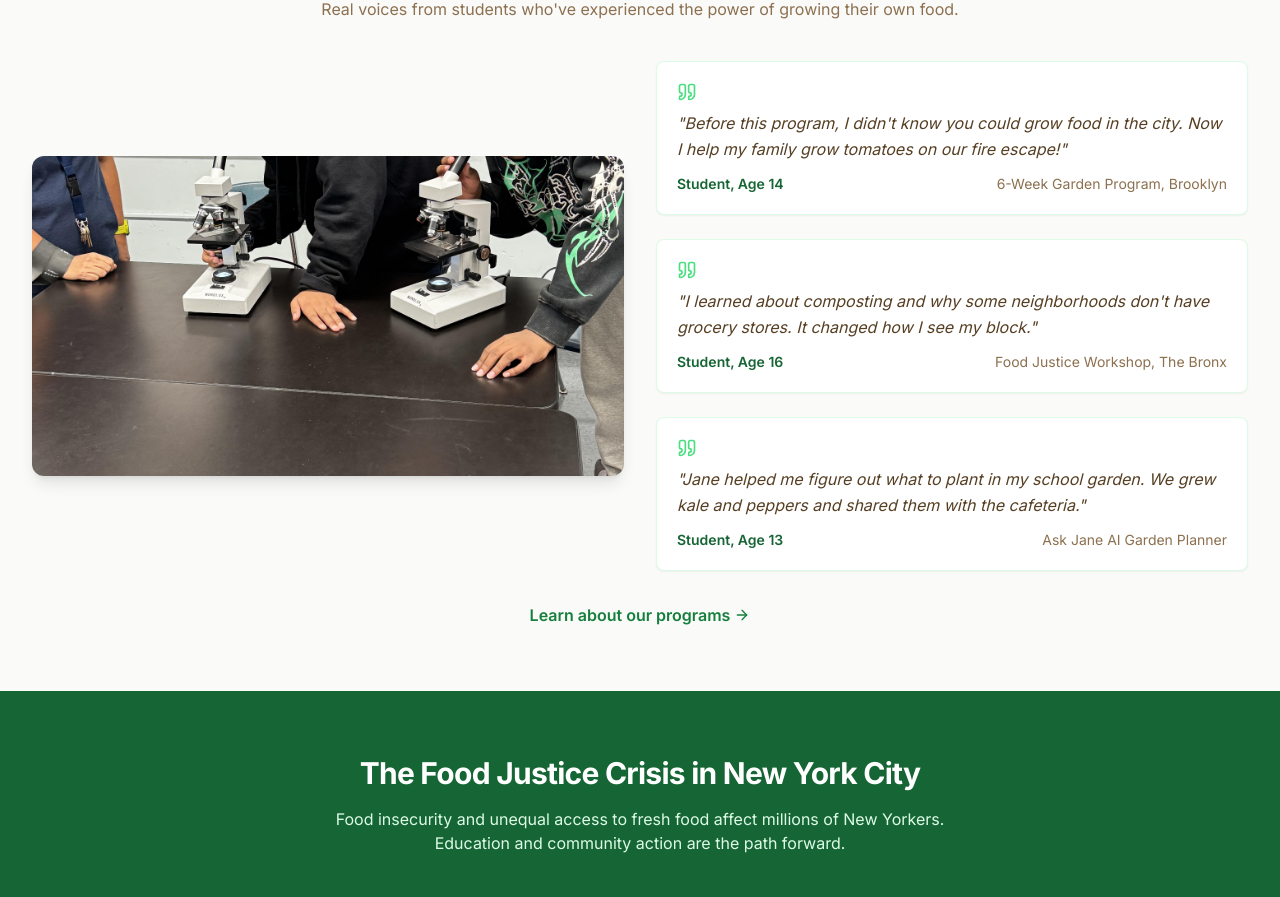
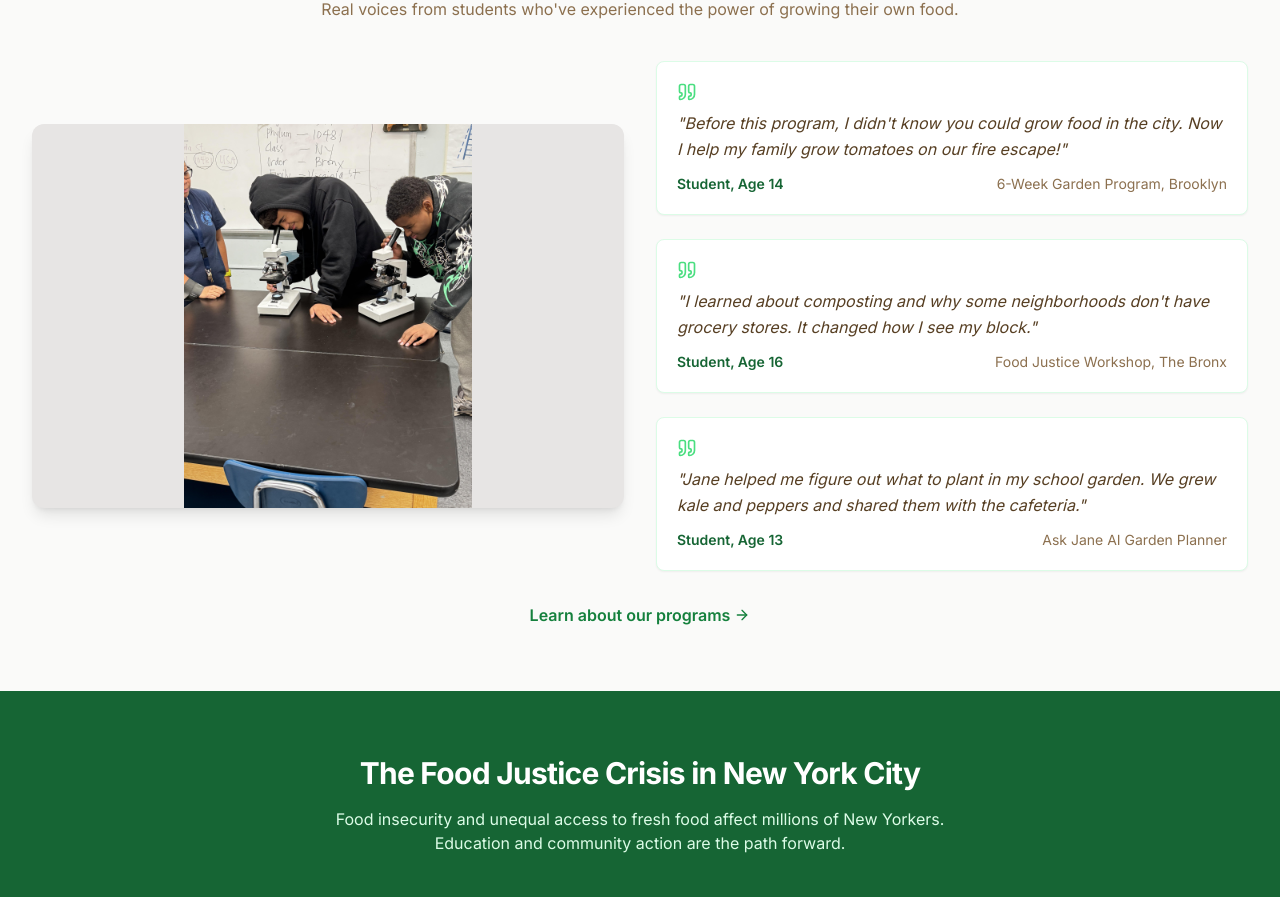
Before and after one commit to shaythegay13/savedbytheplate, a React (Vite) app: page / in a window 1280 px wide. Shown: the part 1259-2156 px from the top of the page. Built offline with nearby package versions, Linux system fonts and the light colour scheme.

Commit message:
Changes
Co-authored-by: shaythegay13 <222413861+shaythegay13@users.noreply.github.com>

```diff
--- a/src/components/home/StudentStories.tsx
+++ b/src/components/home/StudentStories.tsx
@@ -35,11 +35,11 @@ const StudentStories = () => {
 
         <div className="grid grid-cols-1 lg:grid-cols-2 gap-8 items-center">
           {/* Photo */}
-          <div className="rounded-xl overflow-hidden shadow-lg">
+          <div className="rounded-xl overflow-hidden shadow-lg bg-stone-200">
             <img
               src={studentStoriesImage}
-              alt="Students working together in a NYC community garden"
-              className="w-full h-72 sm:h-80 object-cover"
+              alt="Students using microscopes during a Saved by the Plate Inc. education program in the Bronx"
+              className="w-full h-72 sm:h-96 object-contain"
               loading="lazy"
             />
           </div>
```
